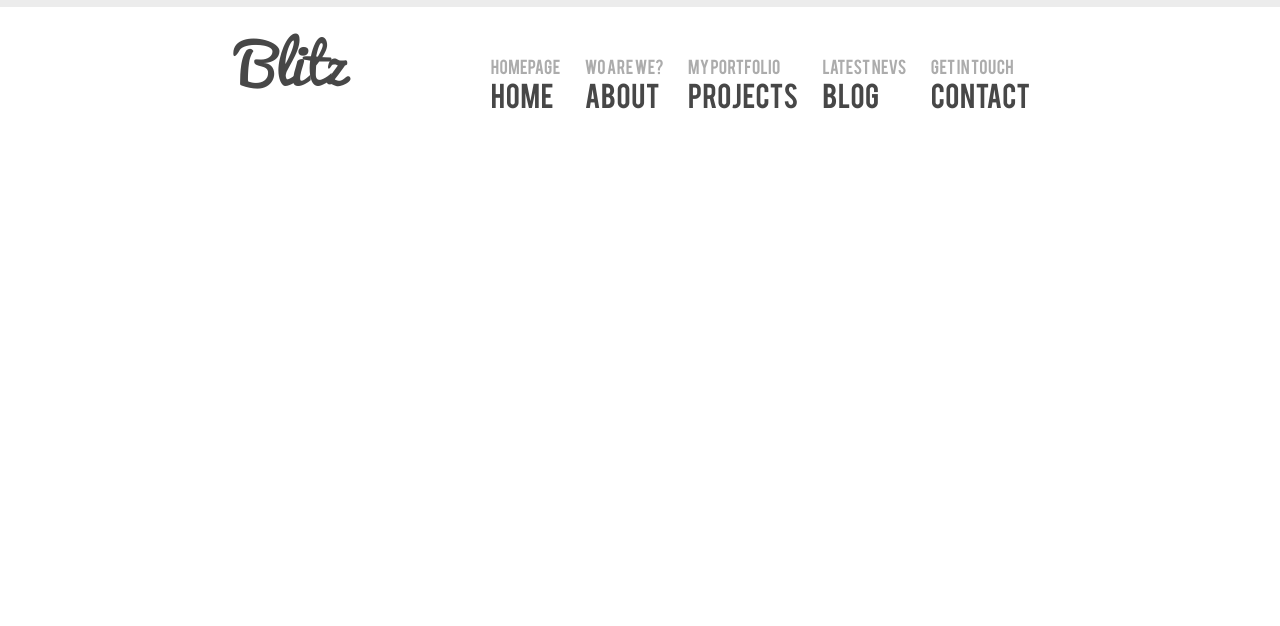
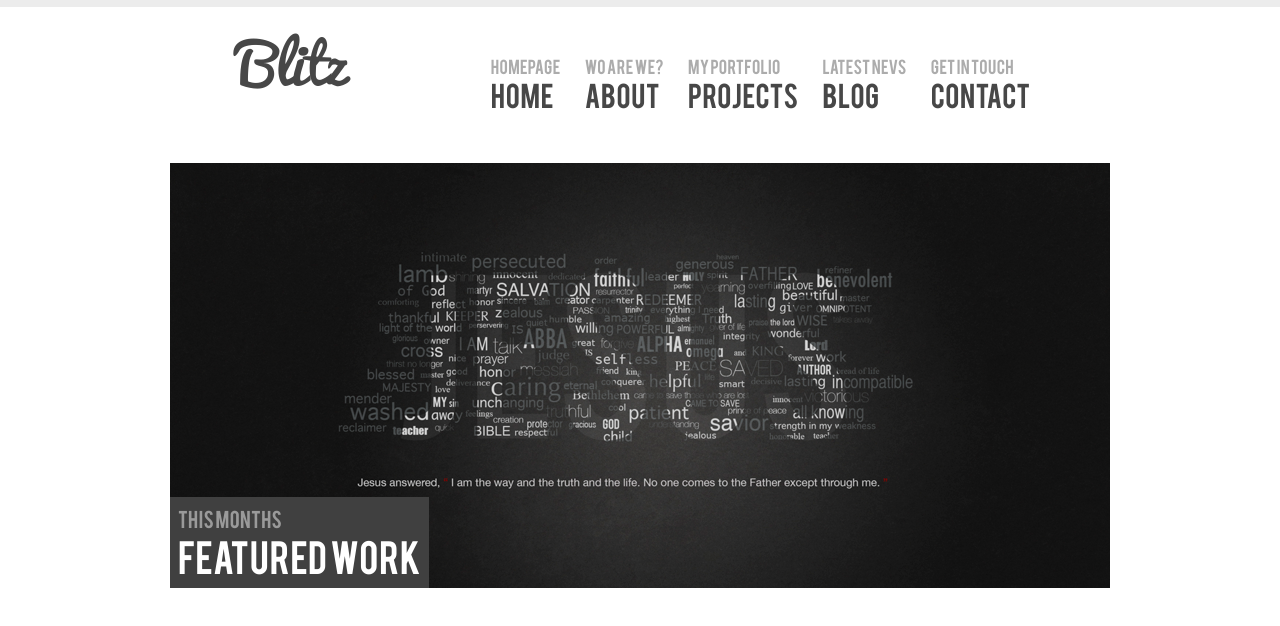
Before and after one commit to karway211/HelloWorld, a website: page src/index.html in a window 1280 px wide. Drawn offline with nearby package versions, Linux system fonts and the light colour scheme; files that its build step writes are made by us from their sources.

Commit message:
menu-slider in work

```diff
--- a/src/index.html
+++ b/src/index.html
@@ -8,13 +8,10 @@
     <title>Document</title>
 </head>
 <body>
-    <div class="header">
-        <div class="logo">
-            <a href="#" class="logo-Pacifico">blitz</a>
-        </div>
 
-            @@include('./partials/main-menu/_main-menu.html')
+    @@include('./partials/header/_main-menu.html')
+    @@include('./partials/slider/_slider.html')
 
-    </div>
+
 </body>
 </html>
--- a/src/partials/main-menu/_main-menu.html
+++ b/src/partials/header/_main-menu.html
@@ -1,3 +1,8 @@
+<div class="header">
+    <div class="logo">
+        <a href="#" class="logo-Pacifico">blitz</a>
+    </div>
+
 <nav class="main-menu">
     <a href="#" class="main-menu__item">
         <div class="main-menu__item--top">homepage</div>
@@ -20,3 +25,4 @@
         <div class="main-menu__item--bottom">contact</div>
     </a>
 </nav>
+</div>
--- a/src/partials/main-menu/_main-menu.less
+++ b/src/partials/header/_main-menu.less
@@ -1,3 +1,22 @@
+
+.header {
+    display: flex;
+    justify-content: space-around;
+    max-width: 940px;
+    margin: 0 auto;
+
+}
+
+.logo-Pacifico {
+    display: inline-block;
+    font-family: Pacifico;
+    font-size: 3.5em;
+    color: #474747;
+    text-decoration: none;
+    text-transform: capitalize;
+
+}
+
 .main-menu{
     display: flex;
 
--- /dev/null
+++ b/src/partials/slider/_slider.html
@@ -0,0 +1,24 @@
+<div class="slider">
+    <div class="slider-content">
+        <div class="slider-content__wallpaper">
+
+            <div class="slider-content__wallpaper__left--bottom">
+                <p>This Months <br> <span>FEATURED WORK</span></p>
+            </div>
+            <div class="slider-content__wallpaper__right--bottom">
+                <div class="right-bottom active"></div>
+                <div class="right-bottom"></div>
+                <div class="right-bottom"></div>
+                <div class="right-bottom"></div>
+            </div>
+        </div>
+        <div class="slider-content__description">
+            <div class="slider-content__description__headline">
+
+            </div>
+            <div class="slider-content__description__paragraph">
+
+            </div>
+        </div>
+    </div>
+</div>
--- /dev/null
+++ b/src/partials/slider/_slider.less
@@ -0,0 +1,36 @@
+.slider{
+    margin-top: 3.2em;
+}
+
+.slider-content{
+    display: block;
+    max-width: 940px;
+    margin: 0 auto;
+}
+
+.slider-content__wallpaper {
+    display: flex;
+    background: url(./../img/img.png) no-repeat center top / cover;
+    min-height: 425px;
+    justify-content: space-between;
+    align-items: flex-end;
+}
+
+.slider-content__wallpaper__left--bottom{
+    display: block;
+    background-color: #404040;
+    padding: 0.5em;
+    //height: 72px;
+    //width: 217px;
+}
+
+.slider-content__wallpaper__left--bottom p{
+    font-family: Bebas;
+    font-size: 1.2em;
+    color: #9a9a9a;
+}
+
+.slider-content__wallpaper__left--bottom span{
+    color: #fff;
+    font-size: 2.3rem;
+}
--- a/src/style/common-style.less
+++ b/src/style/common-style.less
@@ -1,5 +1,6 @@
 
-@import "../partials/main-menu/_main-menu.less";
+@import "../partials/header/_main-menu.less";
+@import "../partials/slider/_slider.less";
 
 * {
     margin: 0;
@@ -33,21 +34,3 @@ body{
     background-color: #ffffff;
     border-top: 7px solid #ececec;
 }
-
-.header {
-    display: flex;
-    justify-content: space-around;
-    max-width: 940px;
-    margin: 0 auto;
-
-}
-
-.logo-Pacifico {
-    display: inline-block;
-    font-family: Pacifico;
-    font-size: 3.5em;
-    color: #474747;
-    text-decoration: none;
-    text-transform: capitalize;
-
-}
```
Also changed, not shown: src/img/img.png (added).
